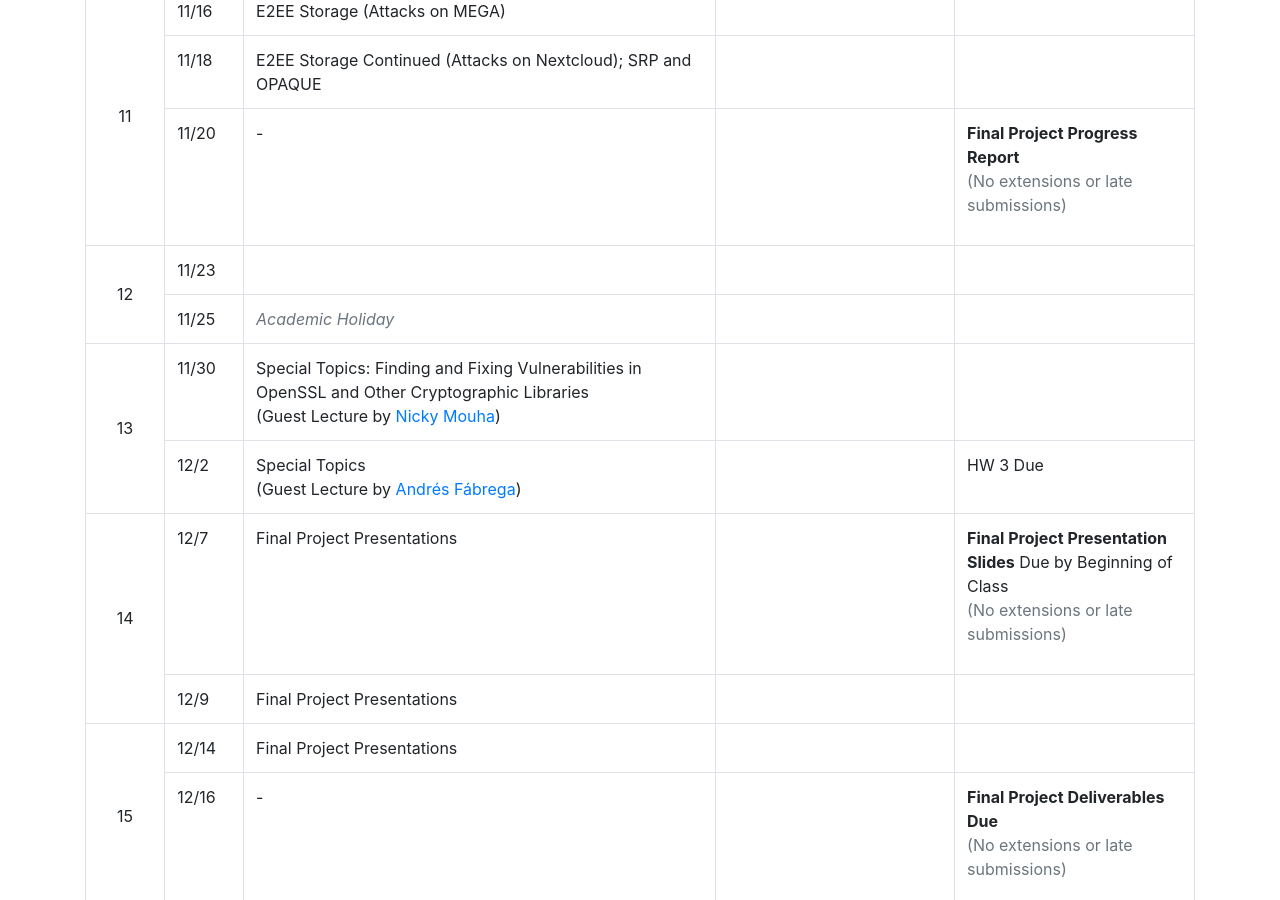
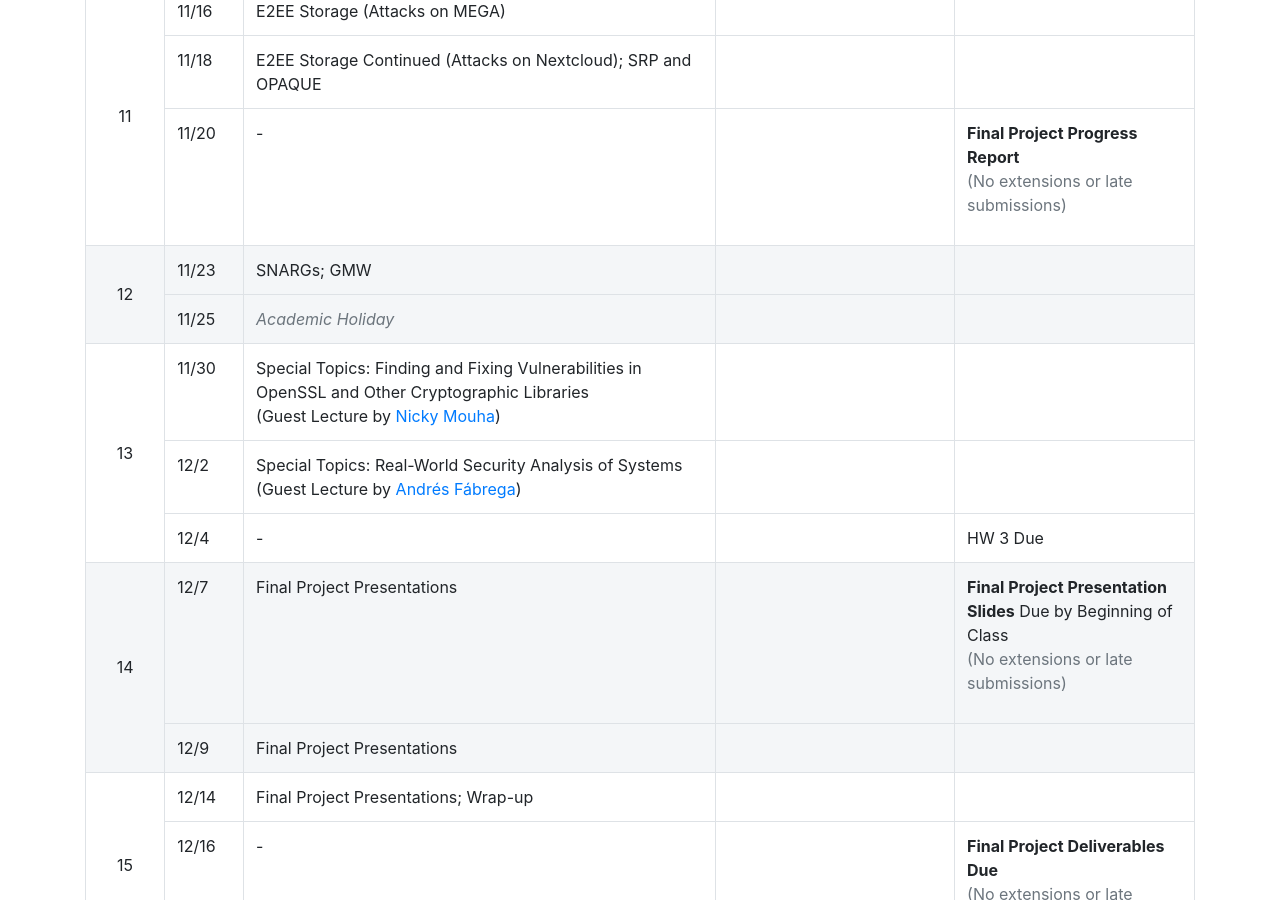
Before and after one commit to eysalee/webpage, a Jekyll site: the page courses/f26/bc3997.html, which Jekyll copies as it is, in a window 1280 px wide and 900 px high, scrolled down 2066 px. Built offline with Jekyll 4.4.1, drawn with Linux system fonts in a browser that asks for light colours; nearby versions of some CDN libraries.

Commit message:
fixing hw 3 due date and adding alternating row colors

```diff
--- a/courses/f26/bc3997.html
+++ b/courses/f26/bc3997.html
@@ -77,14 +77,14 @@
         <td></td>
         <td></td>
       </tr>
-      <tr>
+      <tr style="background-color:#f4f6f8;">
         <td rowspan="2" style="text-align:center; vertical-align: middle">2</td>
         <td>9/14</td>
         <td>Secrecy, One-Time Pad, and Computational Assumptions</td>
         <td></td>
         <td></td>
       </tr>
-      <tr>
+      <tr style="background-color:#f4f6f8;">
         <td>9/16</td>
         <td>Basic Number Theory and RSA Encryption</td>
         <td></td>
@@ -105,14 +105,14 @@
         <td></td>
         <td></td>
       </tr>
-      <tr>
+      <tr style="background-color:#f4f6f8;">
         <td rowspan="2" style="text-align:center; vertical-align: middle">4</td>
         <td>9/28</td>
         <td>Block Ciphers and Modes of Operation</td>
         <td></td>
         <td></td>
       </tr>
-      <tr>
+      <tr style="background-color:#f4f6f8;">
         <td>9/30</td>
         <td>Davies-Meyer, Merkle-Damgard, HMAC, Password-based Authentication and PBKDF</td>
         <td></td>
@@ -132,14 +132,14 @@
         <td></td>
         <td></td>
       </tr>
-      <tr>
+      <tr style="background-color:#f4f6f8;">
         <td rowspan="2" style="text-align:center; vertical-align: middle">6</td>
         <td>10/12</td>
         <td>Zero-knowledge Proofs, Sigma Protocols, AND and OR proofs, Homomorphism of El-Gamal Encryption</td>
         <td></td>
         <td></td>
       </tr>
-      <tr>
+      <tr style="background-color:#f4f6f8;">
         <td>10/14</td>
         <td>More on Zero-Knowledge Proofs</td>
         <td></td>
@@ -159,7 +159,7 @@
           <br>[<a href="resources/appliedcrypto-hw2.pdf">Link</a>]</td>
         <td>HW 1 Due</td>
       </tr>
-      <tr>
+      <tr style="background-color:#f4f6f8;">
         <td rowspan="2" style="text-align:center; vertical-align: middle">8</td>
         <td>10/26</td>
         <td>TLS (Part 2)</td>
@@ -168,7 +168,7 @@
         </td>
         <td></td>
       </tr>
-      <tr>
+      <tr style="background-color:#f4f6f8;">
         <td>10/28</td>
         <td>Work Time</td>
         <td></td>
@@ -196,7 +196,7 @@
           <b>Final Project Topics</b>
         </td>
       </tr>
-      <tr>
+      <tr style="background-color:#f4f6f8;">
         <td rowspan="3" style="text-align:center; vertical-align: middle">10</td>
         <td>11/9</td>
         <td>More on Secure Messaging (PGP, OTR, ...)</td>
@@ -205,13 +205,13 @@
         </td>
         <td></td>
       </tr>
-      <tr>
+      <tr style="background-color:#f4f6f8;">
         <td>11/11</td>
         <td>More on Secure Messaging Continued (Telegram and Signal)</td>
         <td></td>
         <td></td>
-      </tr>
-            <tr>
+      </tr style="background-color:#f4f6f8;">
+      <tr style="background-color:#f4f6f8;">
         <td>11/13</td>
         <td>-</td>
         <td></td>
@@ -237,21 +237,21 @@
         <td></td>
         <td><b>Final Project Progress Report</b> <p class="text-muted">(No extensions or late submissions)<p></td>
       </tr>
-      <tr>
+      <tr style="background-color:#f4f6f8;">
         <td rowspan="2" style="text-align:center; vertical-align: middle">12</td>
         <td>11/23</td>
-        <td></td>
+        <td>SNARGs; GMW</td>
         <td></td>
         <td></td>
       </tr>
-      <tr>
+      <tr style="background-color:#f4f6f8;">
         <td>11/25</td>
         <td class="text-muted"><em>Academic Holiday</em></td>
         <td></td>
         <td></td>
       </tr>
       <tr>
-        <td rowspan="2" style="text-align:center; vertical-align: middle">13</td>
+        <td rowspan="3" style="text-align:center; vertical-align: middle">13</td>
         <td>11/30</td>
         <td>Special Topics: Finding and Fixing Vulnerabilities in OpenSSL and Other Cryptographic Libraries<br>
           (Guest Lecture by <a href="https://mouha.be/">Nicky Mouha</a>)
@@ -261,20 +261,26 @@
       </tr>
       <tr>
         <td>12/2</td>
-        <td>Special Topics<br>
+        <td>Special Topics: Real-World Security Analysis of Systems<br>
           (Guest Lecture by <a href="https://www.cs.cornell.edu/~andresfg/">Andrés Fábrega</a>)
         </td>
         <td></td>
+        <td></td>
+      </tr>
+      <tr>
+        <td>12/4</td>
+        <td>-</td>
+        <td></td>
         <td>HW 3 Due</td>
       </tr>
-      <tr>
+      <tr style="background-color:#f4f6f8;">
         <td rowspan="2" style="text-align:center; vertical-align: middle">14</td>
         <td>12/7</td>
         <td>Final Project Presentations</td>
         <td></td>
         <td><b>Final Project Presentation Slides</b> Due by Beginning of Class <p class="text-muted">(No extensions or late submissions)<p></td>
       </tr>
-      <tr>
+      <tr style="background-color:#f4f6f8;">
         <td>12/9</td>
         <td>Final Project Presentations</td>
         <td></td>
@@ -289,7 +295,7 @@
       <tr>
         <td rowspan="2" style="text-align:center; vertical-align: middle">15</td>
         <td>12/14</td>
-        <td>Final Project Presentations</td>
+        <td>Final Project Presentations; Wrap-up</td>
         <td></td>
         <td></td>
       </tr>
```
Also changed, not shown: courses/f26/bc1016.html (+17 -17 lines).
